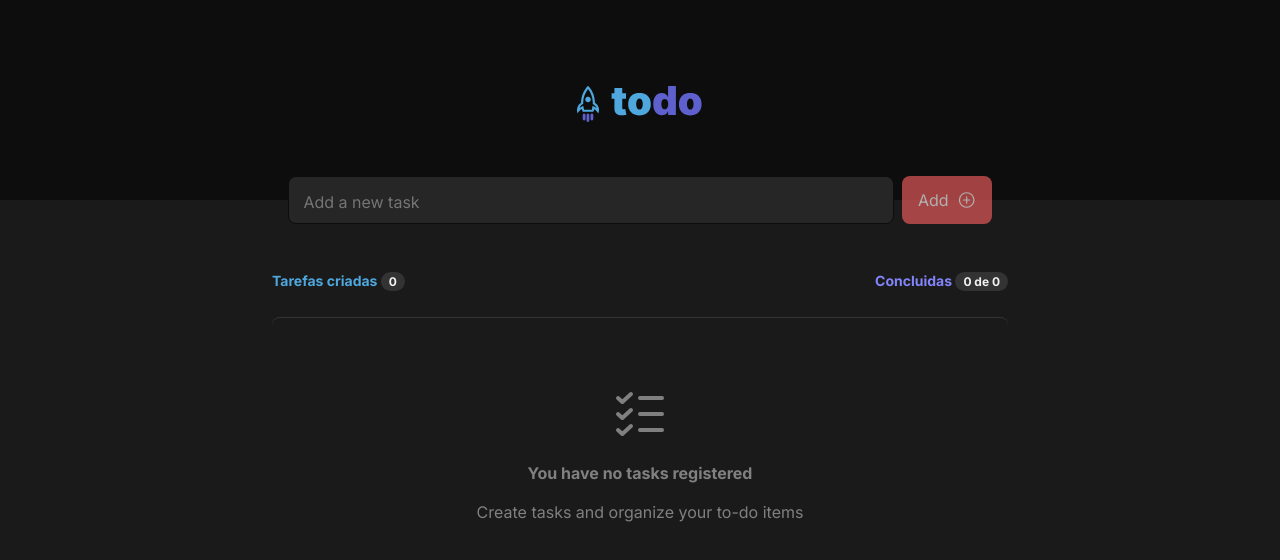
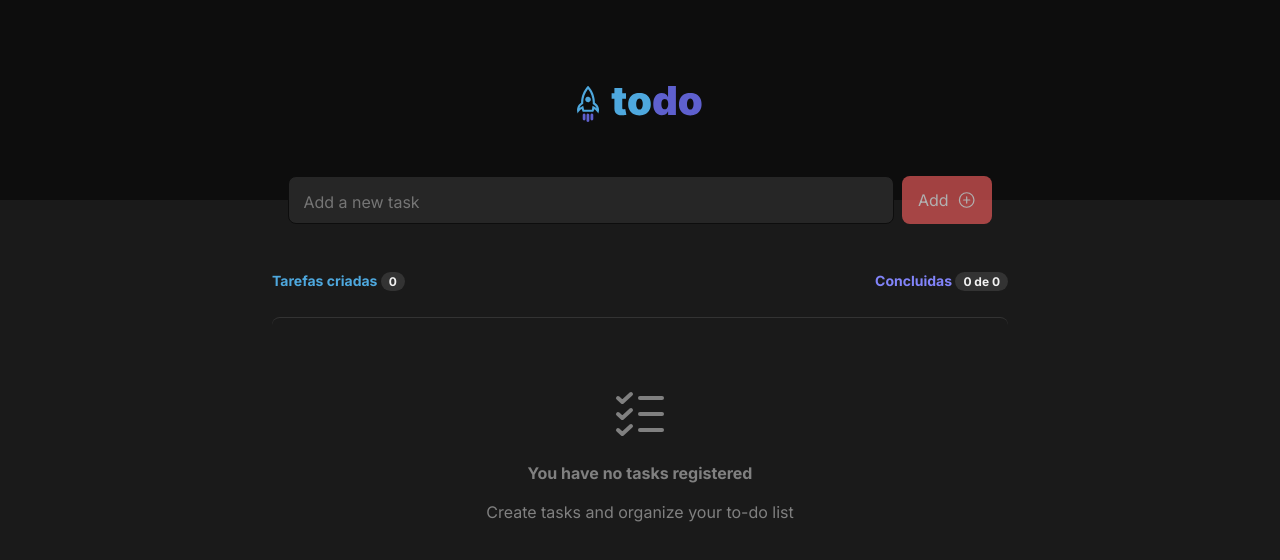
Before and after one commit to AOBarbosa/To-Do-List, a React (Vite) app: page / in a window 1280 px wide. Shown: the top 560 px of the page. Built offline with nearby package versions, Linux system fonts and the light colour scheme.

Commit message:
Empty task message fixed

```diff
--- a/src/components/TaskArea.tsx
+++ b/src/components/TaskArea.tsx
@@ -139,7 +139,7 @@ export function TaskArea() {
           <div className={styles.emptyTasks}>
             <ListChecks size={64} />
             <strong>You have no tasks registered</strong>
-            <p>Create tasks and organize your to-do items</p>
+            <p>Create tasks and organize your to-do list</p>
           </div>
         )}
       </div>
```
